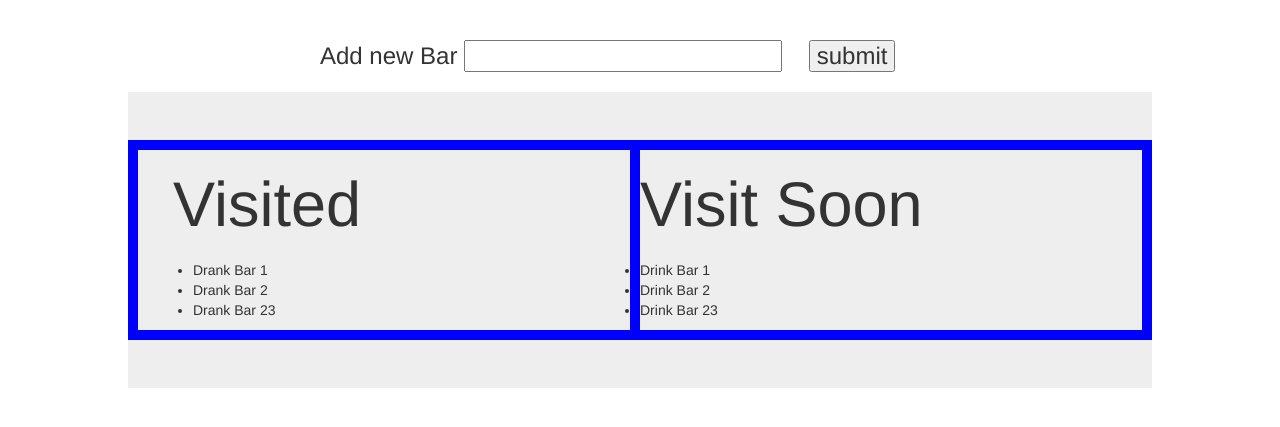
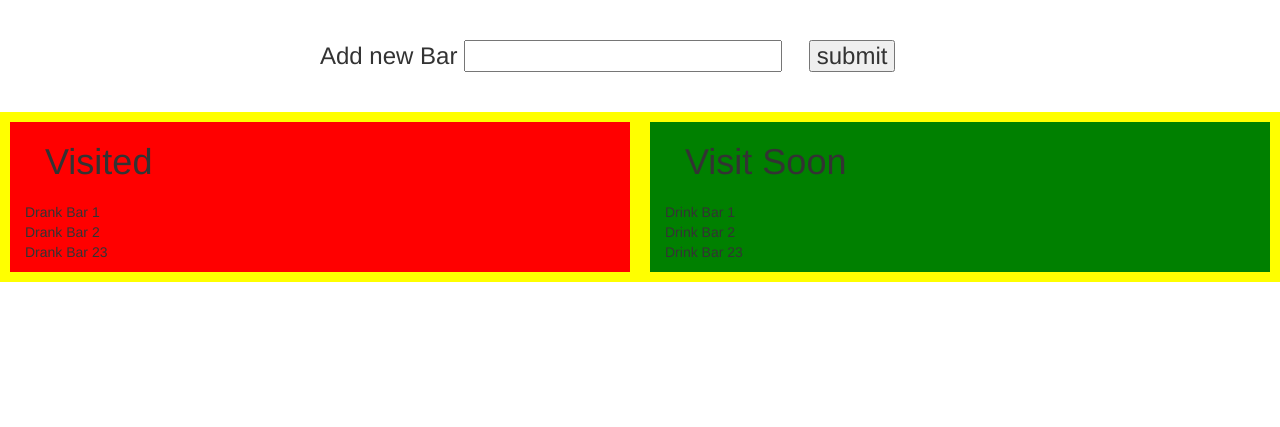
Before and after one commit to tomasfaustin/Drink-Drank, a Node server app: page /index in a window 1280 px wide. Shown: the part 92-519 px from the top of the page. Run offline with Node 20, Linux system fonts and the light colour scheme; some libraries are stand-ins or nearby versions.

Commit message:
Add styling to index view

```diff
--- a/public/css/application.scss
+++ b/public/css/application.scss
@@ -1,4 +1,4 @@
 // @import "bootstrap-sprockets";
-@import "bootswatch/cerulean/variables";
+@import "bootswatch/cosmo/variables";
 @import "bootstrap-sass-official/assets/stylesheets/bootstrap";
-@import "bootswatch/cerulean/bootswatch";
+@import "bootswatch/cosmo/bootswatch";
--- a/public/css/style.css
+++ b/public/css/style.css
@@ -1,6 +1,7 @@
 h1 {
   margin: 20px !important;
 }
+
 
 /*Sign up page styling*/
 #signup {
@@ -35,7 +36,7 @@ button {
 }
 
 .list {
-  border: 10px solid blue !important;
+  border: 10px solid yellow !important;
 }
 
 .fb-login {
@@ -68,3 +69,11 @@ img {
   display: block;
   width: 500px;
 }
+
+.left {
+  background-color: red !important;
+}
+
+.right {
+  background-color: green !important;
+}
--- a/views/index.ejs
+++ b/views/index.ejs
@@ -1,25 +1,23 @@
 <h3 id="index-header">Add new Bar <input type="newbar"> <button>submit</button></h3>
 
-<div class="jumbotron">
-
-  <div class="col-md-6 list">
+<!-- <div class="jumbotron"> -->
+<br>
+  <div class="col-md-6 list left">
     <h1>Visited</h1>
-    <ul id="drank_list">
+    <ul class="list-unstyled" id="drank-list">
       <li>Drank Bar 1</li>
       <li>Drank Bar 2</li>
       <li>Drank Bar 23</li>
-
     </ul>
   </div>
 
-  <div class="col-md-g list">
+  <div class="col-md-6 list right">
     <h1>Visit Soon</h1>
-      <ul id="drink_list">
+      <ul class="list-unstyled" id="drink-list">
         <li>Drink Bar 1</li>
         <li>Drink Bar 2</li>
         <li>Drink Bar 23</li>
-
       </ul>
   </div>
 
-</div>
+<!-- </div> -->
```
